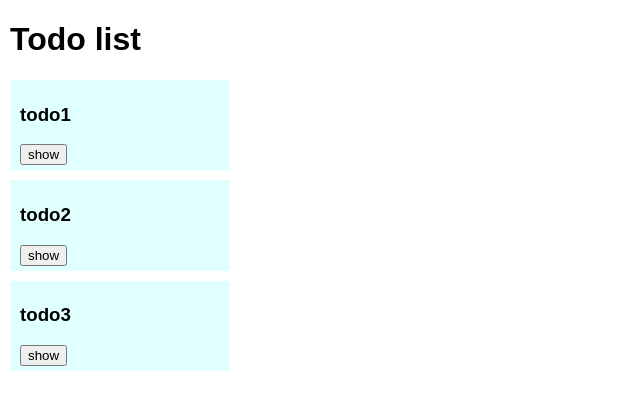
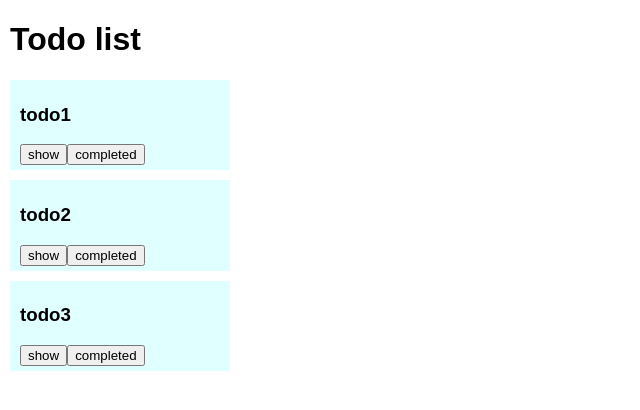
Before and after one commit to puri0504/books-react, a React (Create React App) app: page / in a window 1280 px wide. Shown: the top 410 px of the page, without its empty margins (0-640 px from the left). Built offline with nearby package versions, Linux system fonts and the light colour scheme.

Commit message:
add prop handler onComplete

```diff
--- a/src/components/Todo/index.js
+++ b/src/components/Todo/index.js
@@ -14,6 +14,7 @@ class Todo extends Component {
                     <div className="completed">{this.props.task.completed ? 'completed' : ''}</div>
                 </div>
                 <button onClick={this.props.onToggleOpen}>{this.props.isOpen ? 'close' : 'show'}</button>
+                <button onClick={this.props.onComplete}>completed</button>
             </div>
         )
     }
--- a/src/containers/TodoList/index.js
+++ b/src/containers/TodoList/index.js
@@ -10,8 +10,13 @@ class TodoList extends Component {
     }
 
     render() {
-        console.log(this.store)
-        const todos = tasks.map((task, index) => <Todo key={task.id} task={task} isOpen={this.state.openTodoId === task.id} onToggleOpen={this.handleOpen.bind(this, task.id)} />)
+        const todos = tasks.map((task, index) =>
+            <Todo key={task.id}
+                  task={task}
+                  isOpen={this.state.openTodoId === task.id}
+                  onToggleOpen={this.handleOpen.bind(this, task.id)}
+                  onComplete={this.complete.bind(this, task.id)}
+            />)
 
         return (
             <div className="TodoList">
@@ -24,6 +29,8 @@ class TodoList extends Component {
     handleOpen = (openTodoId) => this.setState({
         openTodoId: openTodoId === this.state.openTodoId ? null : openTodoId,
     })
+
+    complete = (todoId) => console.log('complete', todoId)
 }
 
 function mapStateToProps(state) {
```
